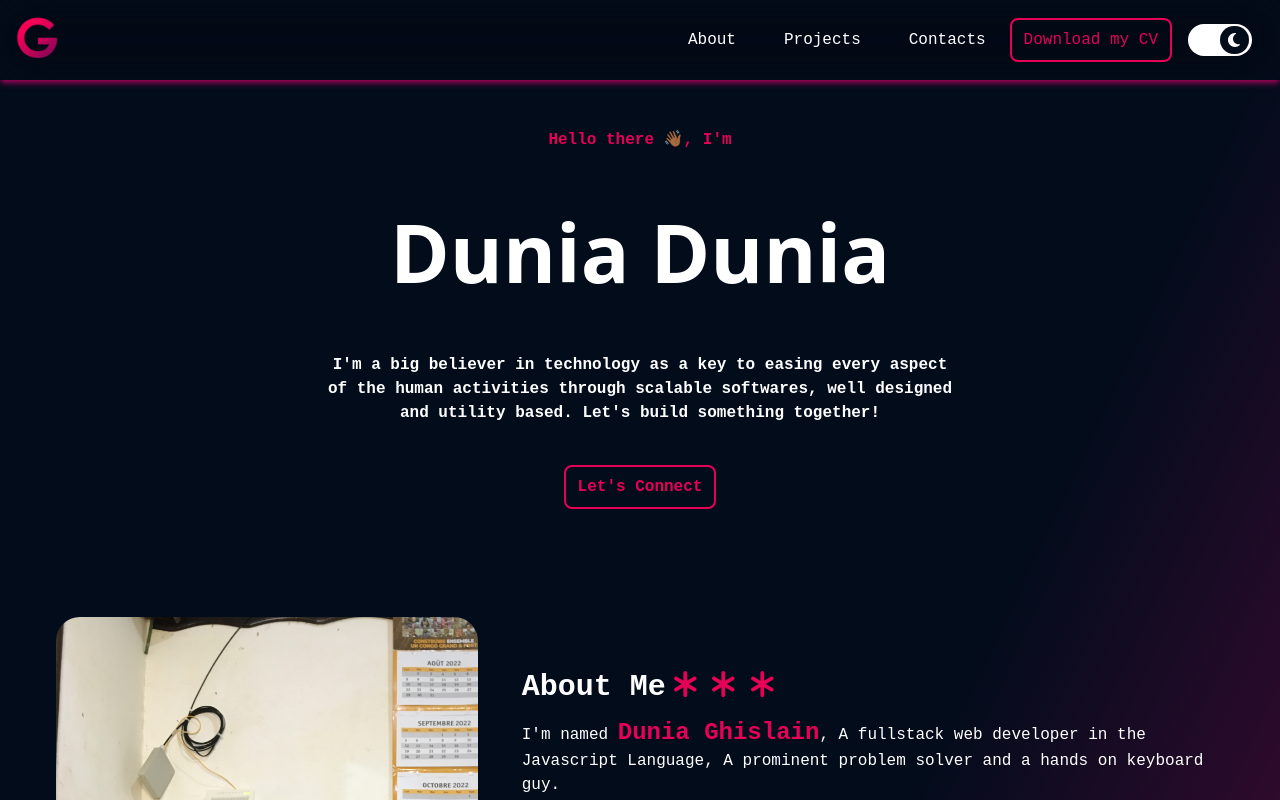
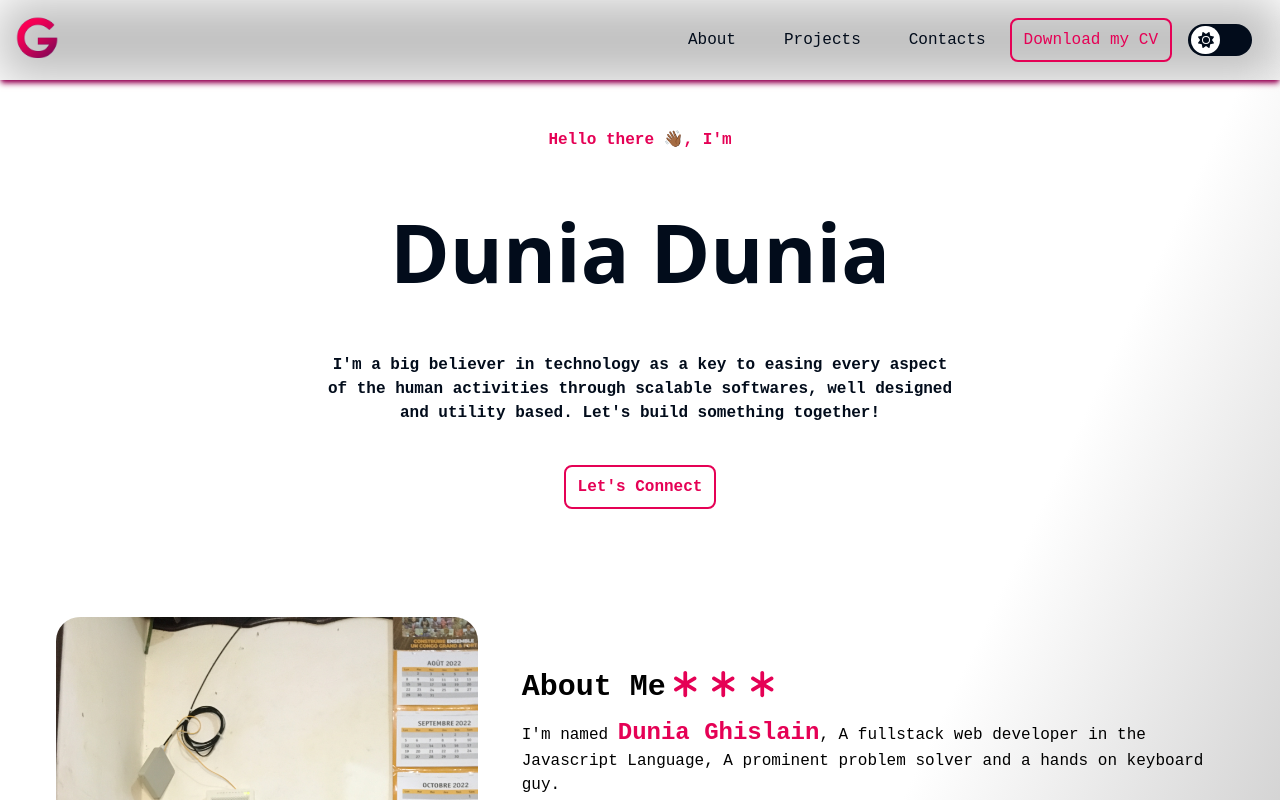
Before and after one commit to ddunia680/portfolio, a React (Create React App) app: page / in a window 1280 px wide. Shown: the top 800 px of the page. Built offline with nearby package versions, Linux system fonts and the light colour scheme.

Commit message:
added a way to follow the theme of the OS

```diff
--- a/src/containers/Header/header.js
+++ b/src/containers/Header/header.js
@@ -11,6 +11,15 @@ function Header(props) {
     let [showDropUI, setShowDropUI] = useState(false);
     const [theme, setTheme] = useState('dark');
     const element = document.documentElement;
+    const darkQuery = window.matchMedia("(prefers-color-scheme: dark)");
+    // console.log(darkQuery.matches);
+
+    useEffect(() => {
+        if(darkQuery.matches === false) {
+            setTheme('light');
+        }
+    // eslint-disable-next-line react-hooks/exhaustive-deps
+    }, [darkQuery]);
 
     const showDrop = () => {
         setShowDropUI(true);
@@ -24,11 +33,9 @@ function Header(props) {
         switch (theme) {
             case 'dark':
                 element.classList.add('dark');
-                localStorage.setItem('theme', 'dark');
                 break;
             case 'light':
                 element.classList.remove('dark');
-                localStorage.setItem('theme', 'light');
                 break;
             default:
                 break;
```
